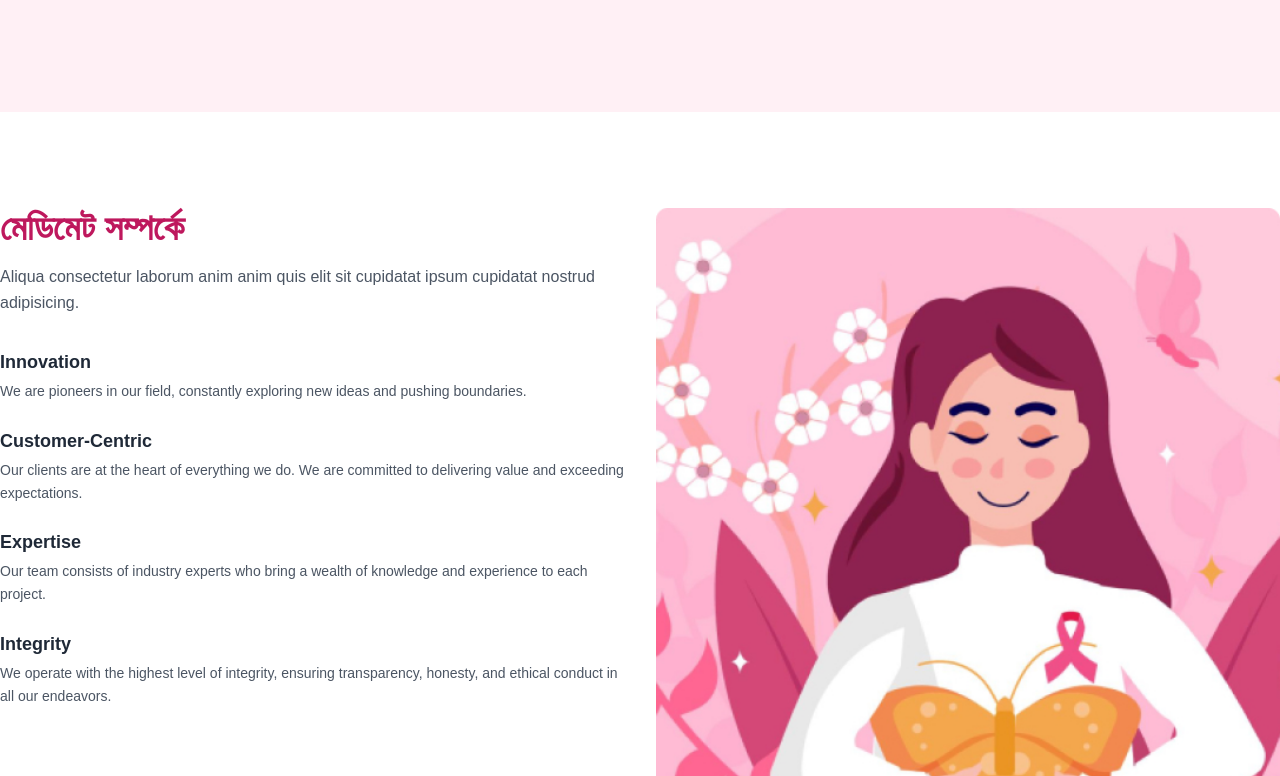
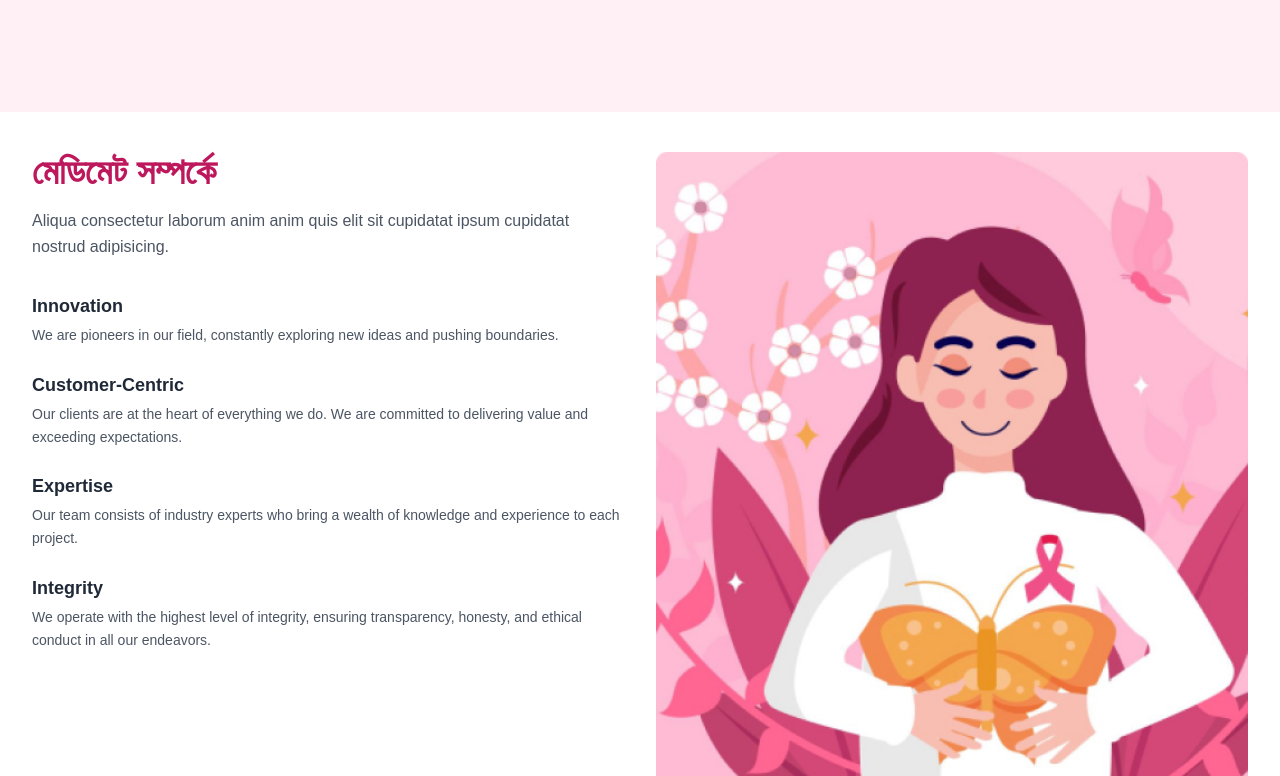
Before and after one commit to engsiam/infinisoftech.com, a Next.js app: page / in a window 1280 px wide. Shown: the part 1304-2080 px from the top of the page. Built offline with nearby package versions, Linux system fonts and the light colour scheme.

Commit message:
fix nav bar

```diff
--- a/app/components/AboutMediMate.tsx
+++ b/app/components/AboutMediMate.tsx
@@ -31,7 +31,7 @@ const featureData = [
 
 export default function AboutMedimate() {
   return (
-    <section className="bg-white py-16 md:py-24">
+    <section className="bg-white mx-auto px-6 lg:px-8 py-10">
       <div className="max-w-7xl mx-auto grid grid-cols-1 lg:grid-cols-2 gap-8">
         {/* Left Content */}
         <div>
--- a/app/components/AppSection.tsx
+++ b/app/components/AppSection.tsx
@@ -4,7 +4,7 @@ import Image from "next/image";
 
 export default function AppSection() {
   return (
-    <section className="py-16 md:py-24 lg:px-16 px-0">
+    <section className="py-0 md:py-24 lg:px-16 px-0">
       <div className="bg-[#C1426D] md:rounded-lg pt-12 px-4">
         <div className="max-w-7xl mx-auto flex flex-col lg:flex-row items-center justify-center gap-12 px-6 lg:px-0">
           {/* Left Content */}
--- a/app/components/Hero.tsx
+++ b/app/components/Hero.tsx
@@ -7,7 +7,7 @@ import { PhoneIcon } from "@heroicons/react/24/solid";
 
 export default function HeroSection() {
   return (
-    <section className="bg-pink-100 h-screen flex items-center justify-center">
+    <section className="bg-pink-100 h-screen flex items-center justify-center overflow-hidden">
       <div className="max-w-7xl mx-auto px-4 md:px-0 grid grid-cols-1 lg:grid-cols-2 gap-10 justify-center">
         {/* Left Content */}
         <div className="flex flex-col justify-center text-center lg:text-left">
```
